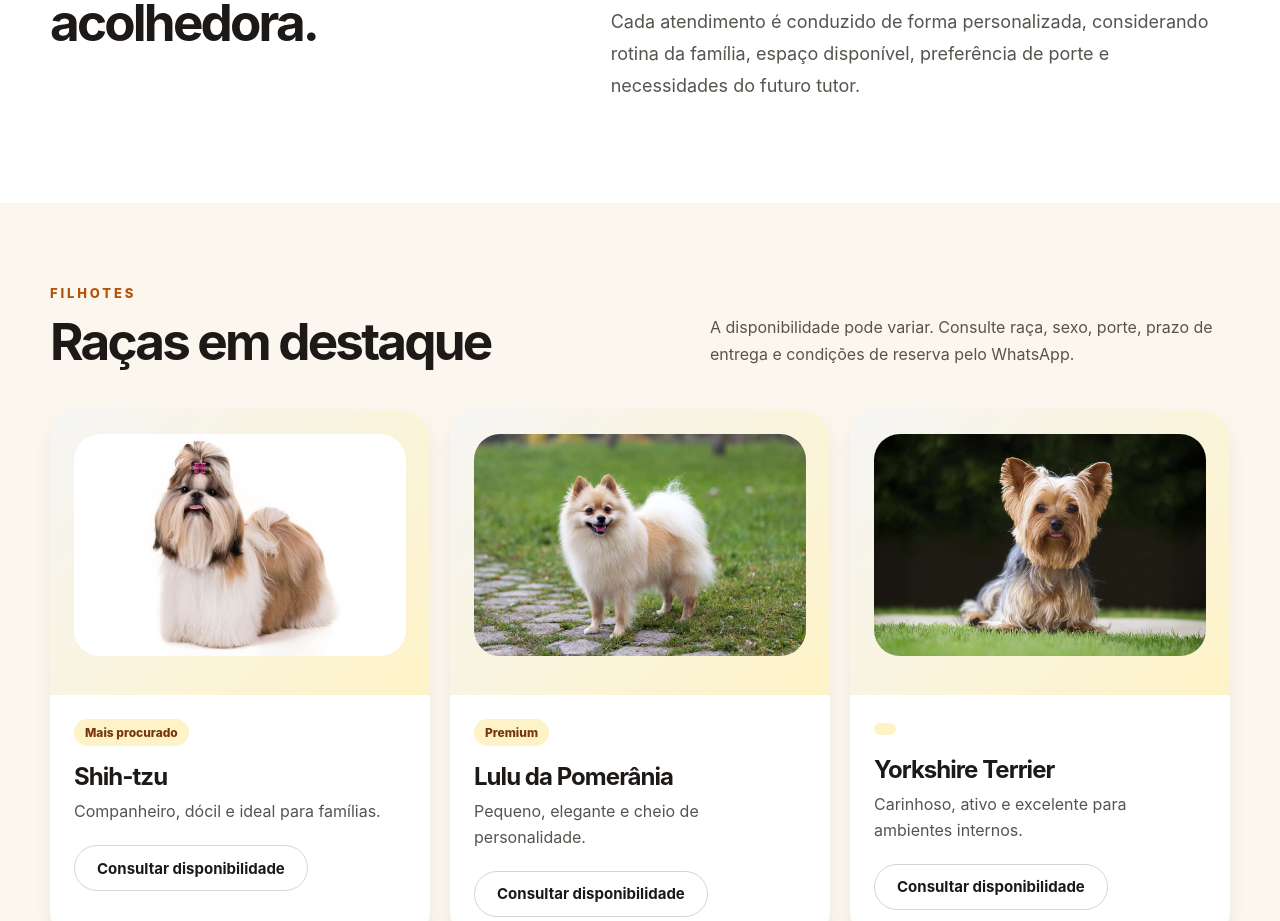
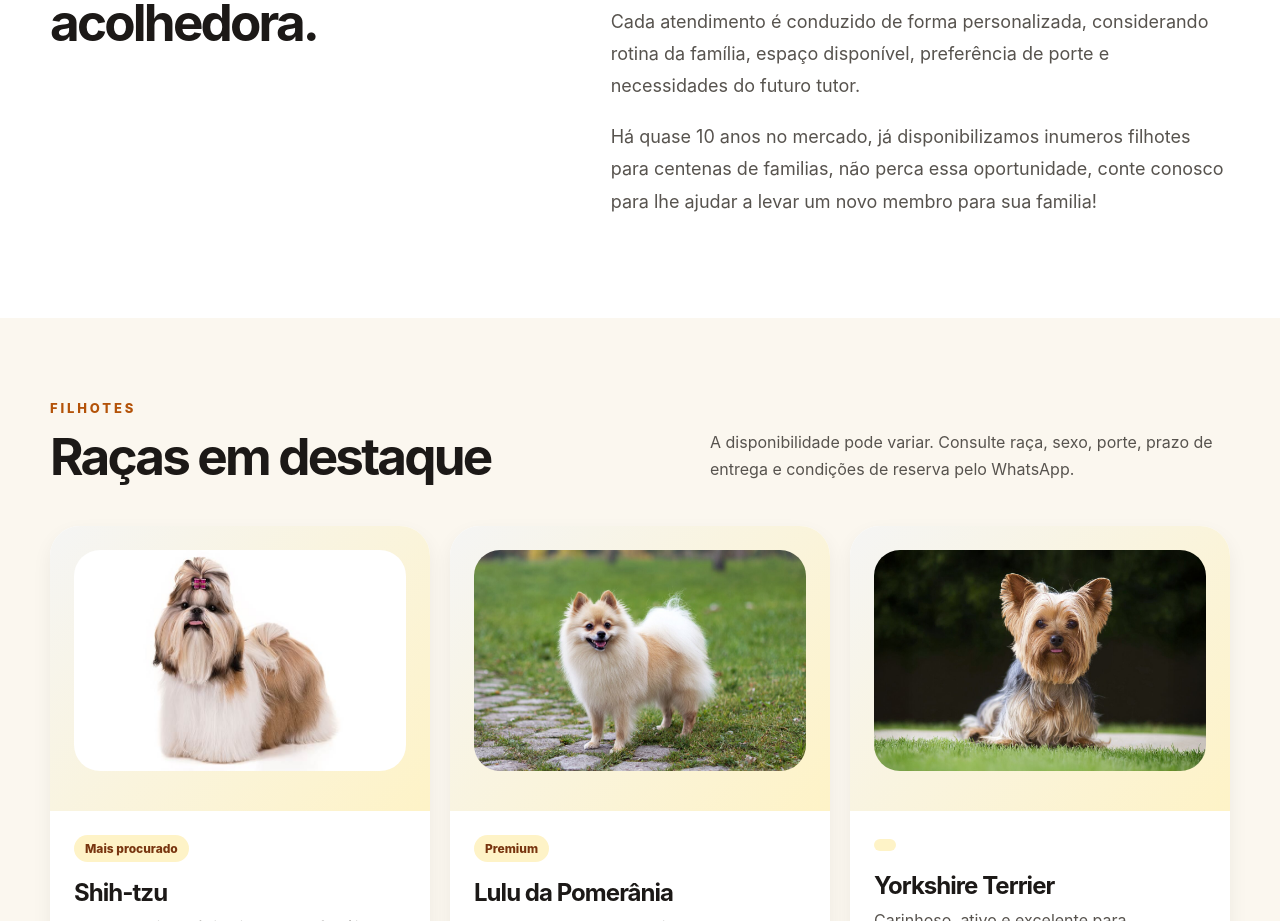
Before and after one commit to yuribarretomartins-cell/canil-site, a React (Vite) app: page / in a window 1280 px wide. Shown: the part 1211-2132 px from the top of the page. Built offline with nearby package versions, Linux system fonts and the light colour scheme.

Commit message:
string p

```diff
--- a/src/App.jsx
+++ b/src/App.jsx
@@ -884,6 +884,13 @@ function App() {
                 rotina da família, espaço disponível, preferência de porte e
                 necessidades do futuro tutor.
               </p>
+
+              <p>
+                 Há quase 10 anos no mercado, já disponibilizamos inumeros filhotes
+                 para centenas de familias, não perca essa oportunidade, conte conosco
+                 para lhe ajudar a levar um novo membro para sua familia!
+              </p>
+
             </div>
           </div>
         </section>
```
